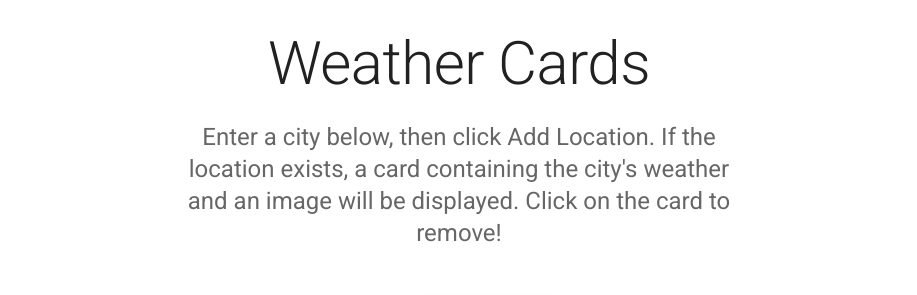
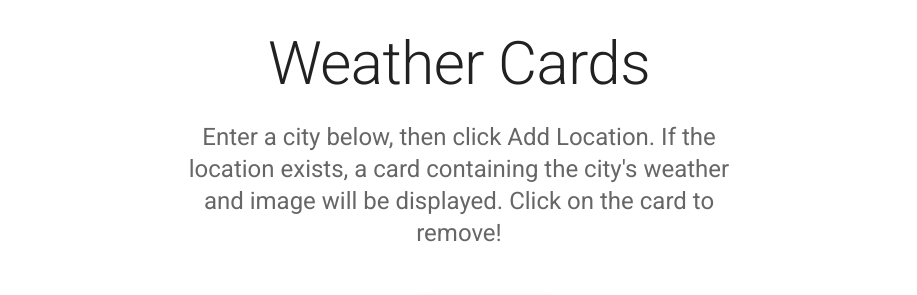
Before and after one commit to shaneSleeman/weather-app-api, a React (Create React App) app: page / in a window 1280 px wide. Shown: the part 100-395 px from the top of the page, without its empty margins (181-1098 px from the left). Built offline with nearby package versions, Linux system fonts and the light colour scheme.

Commit message:
Refactor cards to state

```diff
--- a/src/Dashboard.js
+++ b/src/Dashboard.js
@@ -17,6 +17,8 @@ import Link from "@mui/material/Link";
 import { createTheme, ThemeProvider } from "@mui/material/styles";
 import { TextField } from "@mui/material";
 
+import { useState } from "react";
+
 import WeatherCard from "./WeatherCard";
 import Location from "./Location";
 
@@ -33,11 +35,15 @@ function Copyright() {
   );
 }
 
-const cards = [1, 2, 3, 4, 5, 6, 7, 8, 9];
+function AddLocation() {}
+
+AddLocation("Melbourne");
 
 const theme = createTheme();
 
 export default function Dashboard() {
+  const [cards, setCards] = useState([1]);
+
   return (
     <ThemeProvider theme={theme}>
       <CssBaseline />
@@ -75,7 +81,7 @@ export default function Dashboard() {
               paragraph
             >
               Enter a city below, then click Add Location. If the location
-              exists, a card containing the city's weather and an image will be
+              exists, a card containing the city's weather and image will be
               displayed. Click on the card to remove!
             </Typography>
             <Stack
```
